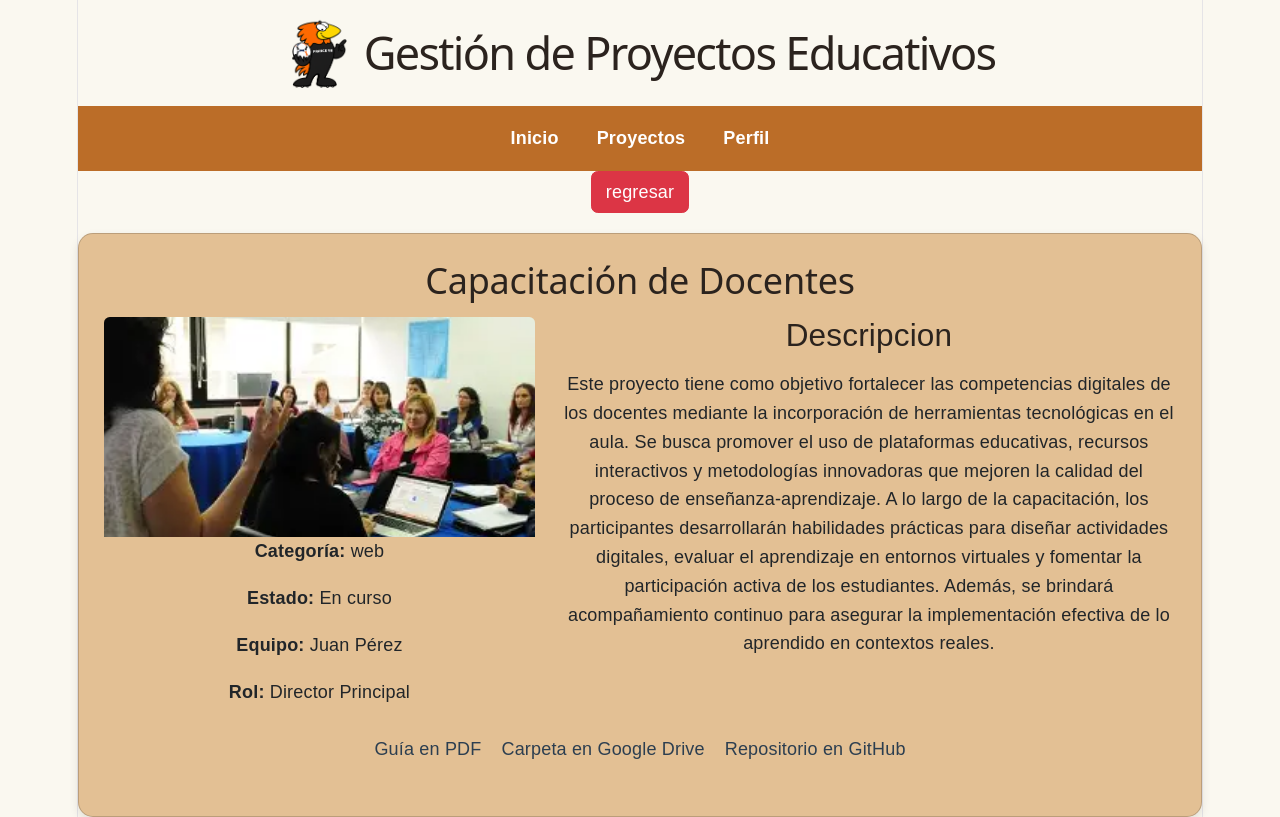
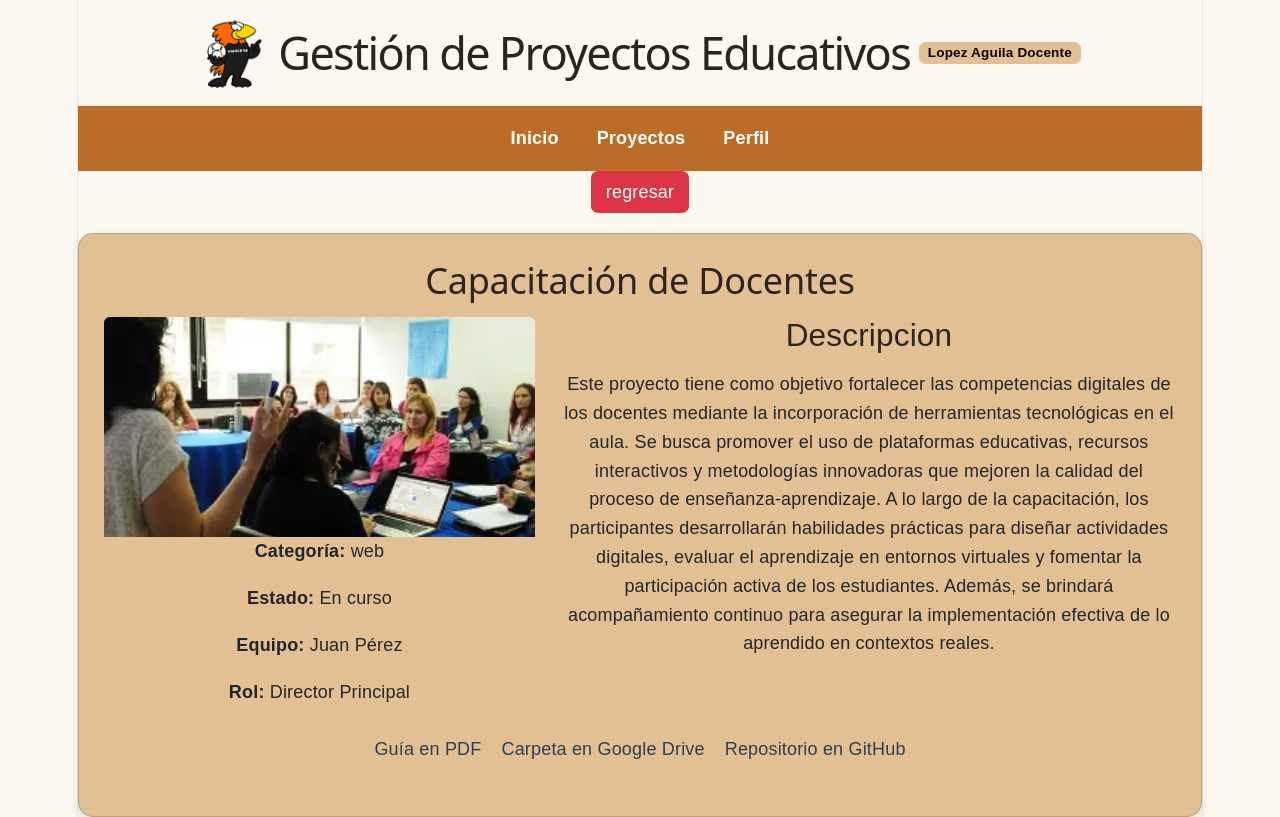
Before and after one commit to FedericoAgustin/pv_tp3_grupo20, a React (Vite) app: page /proyectos/1 in a window 1280 px wide. Built offline with nearby package versions, Linux system fonts and the light colour scheme.

Commit message:
cambios_en_dos_componentes

```diff
--- a/src/components/Header.jsx
+++ b/src/components/Header.jsx
@@ -1,14 +1,18 @@
-import React from 'react'
+import  { useContext } from 'react';
 import Logo from './Logo.jsx';
+import { UsuarioContext } from '../context/UsuarioContext.jsx';
 
 const Header = (props) => {
+    const { usuario }= useContext(UsuarioContext);
     let { titulo } = props.element;
     return (
         <header className="d-flex align-items-center justify-content-center gap-2 py-3">
             <Logo />
             <h1 className="mb-0">{titulo}</h1>
+            <span className='badge' style={{background: "#E3C094", color: "black"}} >{usuario.nombre} {usuario.rol}</span>
+
         </header>
     )
 }
 
-export default Header
+export default Header;
--- a/src/components/Layout.jsx
+++ b/src/components/Layout.jsx
@@ -7,10 +7,11 @@ import { useState } from "react";
 import { Navigate } from "react-router-dom";
 import Rutas from "./Rutas";
 import { Outlet } from "react-router-dom";
-
+import {UsuarioProvider} from '../context/UsuarioContext';
 const Layout = ({ mostrarFooter }) => {
 
   return (
+    <UsuarioProvider>
     <div>
       <Header element={{ titulo: "Gestión de Proyectos Educativos" }} />
       <Nav />
@@ -23,6 +24,7 @@ const Layout = ({ mostrarFooter }) => {
         />
       )}
     </div>
+    </UsuarioProvider>
   );
 };
 
```
